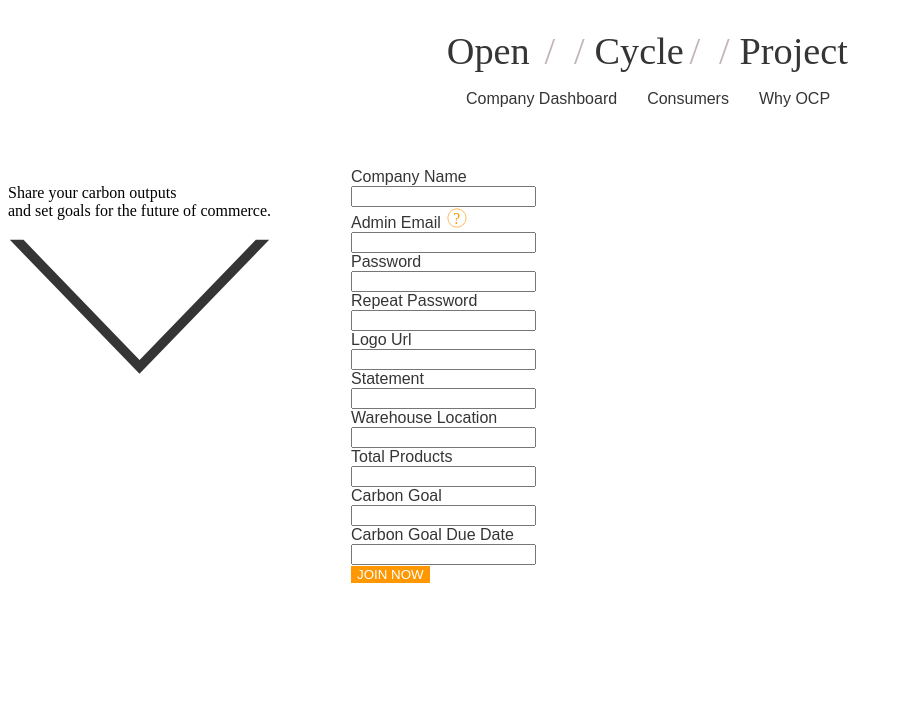
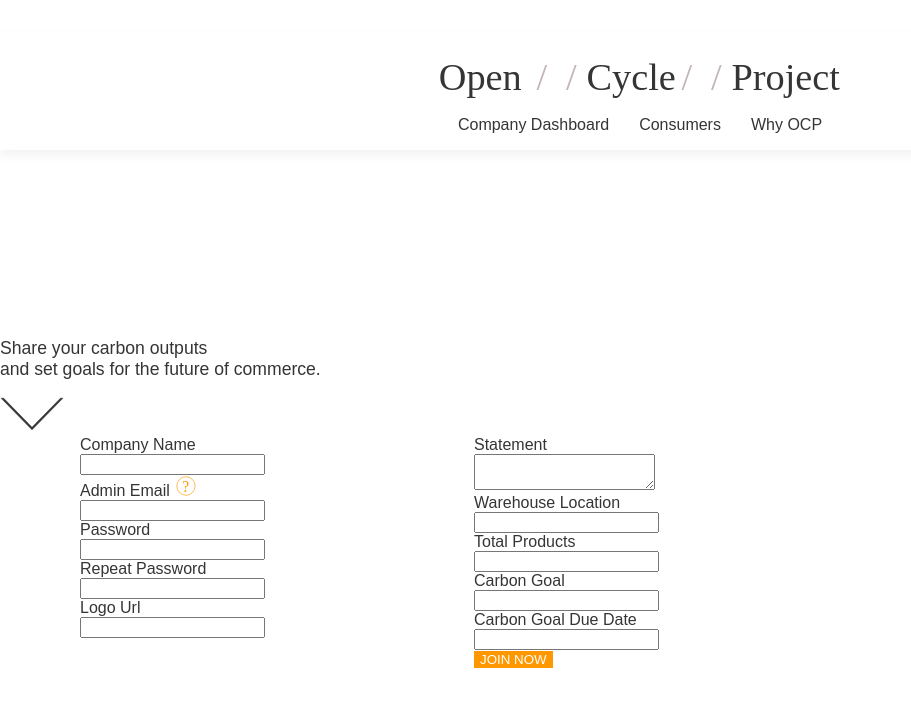
Before and after one commit to lkzailac/open-cycle-project, a React (Create React App) app in the folder react-app/: page /company-signup in a window 1280 px wide. Shown: the top 706 px of the page, without its empty margins (0-911 px from the left). Built offline with nearby package versions, Linux system fonts and the light colour scheme; a web font is replaced by a local one.

Commit message:
grid layout

```diff
--- a/react-app/src/components/NavBar/navbar.css
+++ b/react-app/src/components/NavBar/navbar.css
@@ -1,8 +1,13 @@
+body {
+    margin-left: 0;
+}
+
 nav {
     position: fixed;
     top: 2em;
     width: 100%;
-
+    background-color: white;
+    box-shadow: 0px 5px 10px #35353510;
 }
 
 ul {
@@ -35,6 +40,7 @@ li{
 }
 
 .nav-logo {
+    margin-top: 1.6em;
     width: 400px;
     height: auto;
     /* margin: 0 auto; */
--- a/react-app/src/components/auth/CompanySignUpForm/CompanySignUpForm.js
+++ b/react-app/src/components/auth/CompanySignUpForm/CompanySignUpForm.js
@@ -85,6 +85,7 @@ const CompanySignUpForm = () => {
           </div>
         </div>
         <form onSubmit={onSignUp}>
+          <div className='left-form'>
             <div>
               <div className='label-container'>
                 <label>Company Name</label>
@@ -142,16 +143,18 @@ const CompanySignUpForm = () => {
                 value={logo_url}
               ></input>
             </div>
+          </div> {/* end left-form */}
+          <div className='right-form'>
             <div>
               <div className='label-container'>
                 <label>Statement</label>
               </div>
-            <input
+              <textarea
                 type="text"
                 name="statement"
                 onChange={updateStatement}
                 value={statement}
-            ></input>
+              ></textarea>
             </div>
 
             <div>
@@ -203,6 +206,7 @@ const CompanySignUpForm = () => {
               ></input>
             </div>
             <button className='join-button' type="submit">JOIN NOW</button>
+          </div>
         </form>
       </div>
     </>
--- a/react-app/src/components/auth/CompanySignUpForm/companysignup.css
+++ b/react-app/src/components/auth/CompanySignUpForm/companysignup.css
@@ -1,15 +1,45 @@
 .container {
-    display: flex;
+    display: grid;
+    grid-template-columns: 2fr 1fr;
+    grid-template-rows: 1fr 2fr;
+    margin-top: 10em;
 
 }
 
 .share-container {
+    grid-column-start: 1;
+    grid-row-start: 1;
     display: block;
 }
 
+.share-p {
+    font-family: semplicitapro, sans-serif;
+    font-weight: 400;
+    font-style: normal;
+    color: #353535;
+    font-size: 1.1em;
+}
+
+.arrow {
+    width: 4em;
+}
+
 form {
-    display: block;
+    grid-row-start: 2;
+    display: grid;
+    grid-template-columns: 1fr 1fr;
+    grid-gap: 20px;
     margin-left: 5em;
+}
+
+.left-form {
+    grid-column-start: 1;
+    /* grid-row-start: 2; */
+}
+
+.right-form {
+    grid-column-start: 2;
+    /* grid-row-start: 2; */
 }
 
 .label-container {
```
Lines whose indentation alone changed are shown as unchanged.
